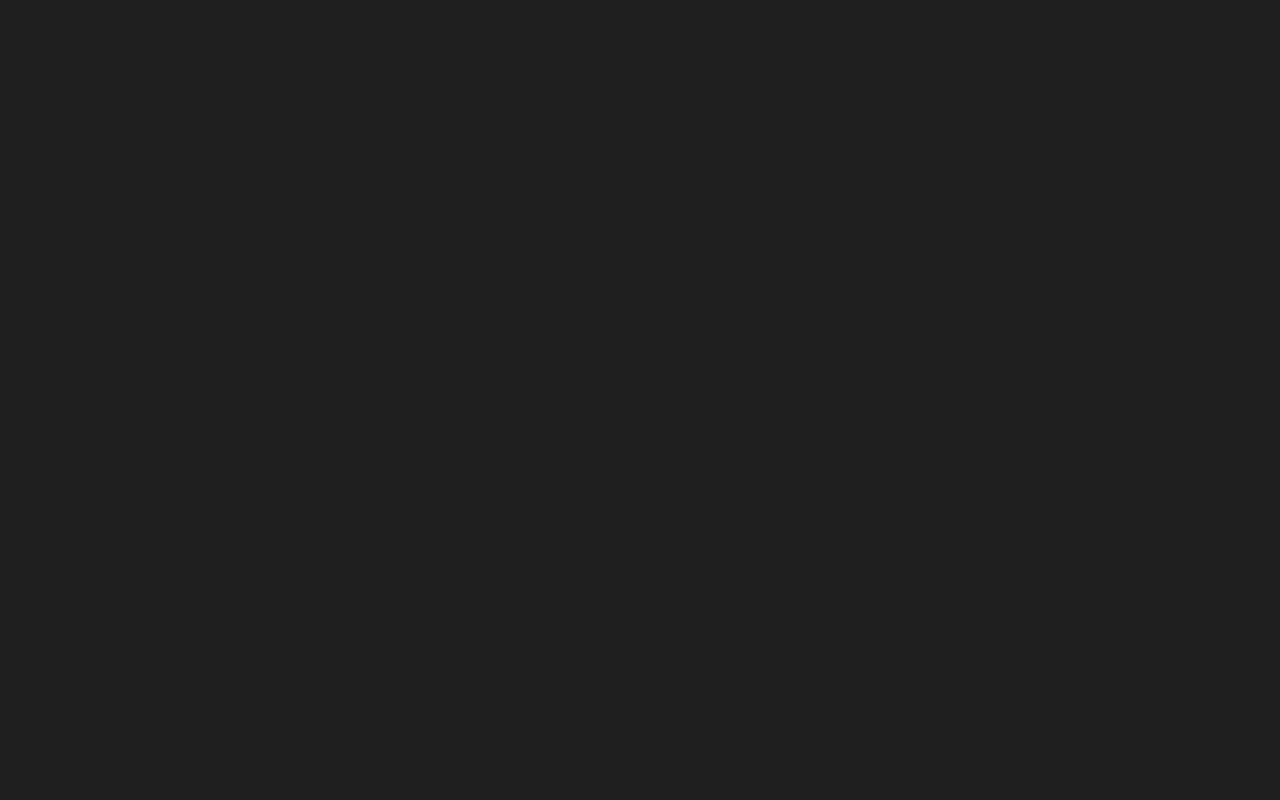
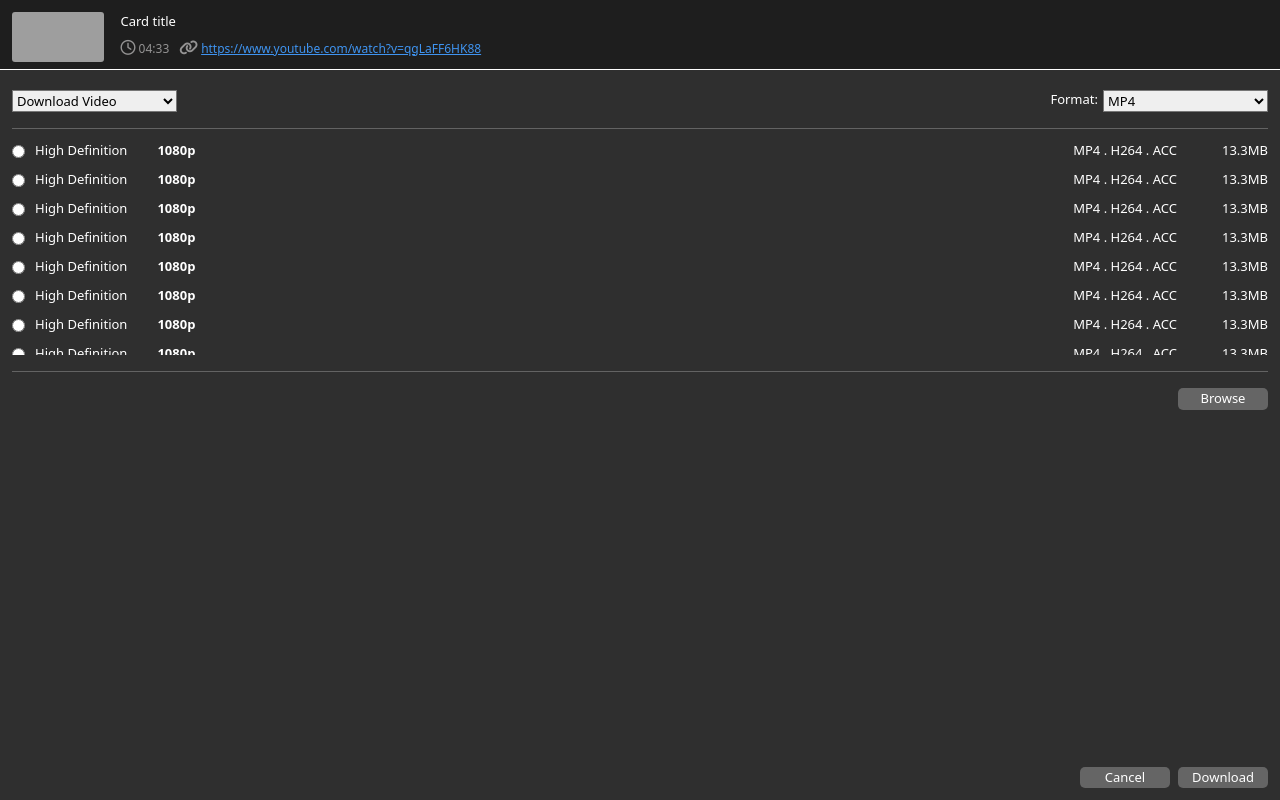
Before and after one commit to HusseinDossoki/4k-video-downloader-clone, a Vue app: page /download-clip in a window 1280 px wide. Before the commit this address had no page. Built offline with nearby package versions, Linux system fonts and the light colour scheme; grey boxes are pictures that could not be loaded; what @imengyu/vue3-context-menu would draw is missing.

Commit message:
Complete DownloadClip window design

```diff
--- a/src/components/AppHeader.vue
+++ b/src/components/AppHeader.vue
@@ -59,10 +59,24 @@ function openPreferences() {
   });
 }
 
+async function openDownloadClip() {
+  const webview = new WebviewWindow("DownloadClip", {
+    url: '/download-clip',
+    title: "Download Clip",
+    resizable: false,
+    width: 515,
+    height: 500,
+    center: true,
+    focus: true,
+  });
+}
+
+
 async function download() {
   if (!validYoutubeUrl.value) return;
   if (!smartModeStore.enabled) {
     // Open the custom download window
+    openDownloadClip();
     return;
   }
 
--- /dev/null
+++ b/src/pages/DownloadClip.vue
@@ -0,0 +1,192 @@
+<template>
+  <div class="root">
+    <header>
+      <div class="d-flex">
+        <img src="https://media.wired.com/photos/5b899992404e112d2df1e94e/master/pass/trash2-01.jpg" class="card-img"
+          alt="image">
+        <div class="px-3 w-100">
+          <p class="mb-2">Card title</p>
+          <div class="d-flex">
+            <div class="bar-item"><i class="fa-regular fa-clock"></i> 04:33</div>
+            <div class="bar-item"><i class="fa-solid fa-link"></i> <a target="_blank"
+                href="https://www.youtube.com/watch?v=qgLaFF6HK88">https://www.youtube.com/watch?v=qgLaFF6HK88</a></div>
+          </div>
+        </div>
+      </div>
+    </header>
+    <section>
+      <div class="d-flex first-section my-2">
+        <select>
+          <option>Download Video</option>
+        </select>
+        <label>Format:</label>
+        <select>
+          <option>MP4</option>
+        </select>
+      </div>
+      <hr>
+      <div class="second-section my-2">
+        <div class="d-flex mb-3" v-for="x in [1, 2, 3,1, 2, 31, 2, 31, 2, 31, 2, 3]">
+          <input type="radio" id="html" name="fav_language" value="HTML">
+          <label for="html" class="w-100 d-flex">
+            <span class="label-item">High Definition</span>
+            <span class="label-item">1080p</span>
+            <span class="label-item">MP4 . H264 . ACC</span>
+            <span class="label-item">13.3MB</span>
+          </label>
+        </div>
+      </div>
+      <hr>
+      <div class="section-three">
+        <span class="path" v-if="directory">{{directory}}</span>
+        <button class="button browse" @click="browseDirectory">Browse</button>
+      </div>
+    </section>
+    <footer>
+      <button class="button mx-2" @click="closeWindow">Cancel</button>
+      <button class="button">Download</button>
+    </footer>
+  </div>
+</template>
+
+<script setup>
+import { appWindow } from '@tauri-apps/api/window';
+import { open } from '@tauri-apps/api/dialog';
+import { ref } from "vue";
+
+const directory = ref(null);
+
+async function closeWindow() {
+  await appWindow.close();
+}
+
+async function browseDirectory() {
+  directory.value = await open({
+    title: '4K Downloder Output Directory',
+    directory: true,
+    defaultPath: '.'
+  });
+}
+
+</script>
+
+<style scoped lang="scss">
+.root {
+  background-color: #2F2F2F;
+  height: 100%;
+  position: fixed;
+  bottom: 0;
+  top: 0;
+  right: 0;
+  left: 0;
+}
+
+header,
+section,
+footer {
+  font-size: 13px;
+  padding: 12px;
+  color: white;
+}
+
+header {
+  height: 70px;
+  background-color: #1e1e1e;
+  border-bottom: 1px solid white;
+
+  img {
+    width: 100px;
+    height: 50px;
+    object-fit: cover;
+  }
+
+  a {
+    color: #3F94F1;
+  }
+}
+
+section {
+  .first-section {
+    label {
+      margin-left: auto;
+      margin-right: 5px;
+    }
+  }
+}
+
+.bar-item {
+  margin-right: 10px;
+  font-size: 12px;
+  color: rgb(148, 147, 147);
+
+  i {
+    font-size: 15px;
+  }
+}
+
+.button {
+  width: 90px;
+  background-color: #656565;
+  border: none;
+  border-radius: 5px;
+  color: white;
+}
+
+.path::-webkit-scrollbar {
+  display: none;
+}
+
+.path {
+  background-color: #292929;
+  padding: 6px;
+  border-radius: 2px;
+}
+
+.browse {
+  float: right;
+}
+
+footer {
+  position: fixed;
+  bottom: 0;
+  right: 0;
+  left: 0;
+  text-align: right;
+}
+
+.button.disabled {
+  color: gray;
+}
+
+select {
+  -webkit-appearance: menulist-button;
+  height: 22px;
+  width: 165px;
+}
+
+.second-section {
+  max-height: 210px;
+  overflow-y: auto;
+
+  label {
+    line-height: 10px;
+    margin-left: 10px;
+
+    .label-item:nth-child(1) {
+      margin-right: 30px;
+    }
+
+    .label-item:nth-child(2) {
+      font-weight: bold;
+    }
+
+    .label-item:nth-child(3) {
+      margin-left: auto;
+    }
+
+    .label-item:nth-child(4) {
+      margin-left: 45px;
+    }
+  }
+}
+</style>
--- a/src/router/index.js
+++ b/src/router/index.js
@@ -2,6 +2,7 @@ import { createRouter, createWebHistory } from 'vue-router';
 import Home from "../pages/Home.vue";
 import SmartMode from "../pages/SmartMode.vue";
 import Preferences from "../pages/Preferences.vue";
+import DownloadClip from "../pages/DownloadClip.vue";
 
 const router = createRouter({
   history: createWebHistory(),
@@ -18,6 +19,10 @@ const router = createRouter({
       path: "/preferences",
       component: Preferences
     },
+    {
+      path: "/download-clip",
+      component: DownloadClip
+    },
   ],
 })
 
```
